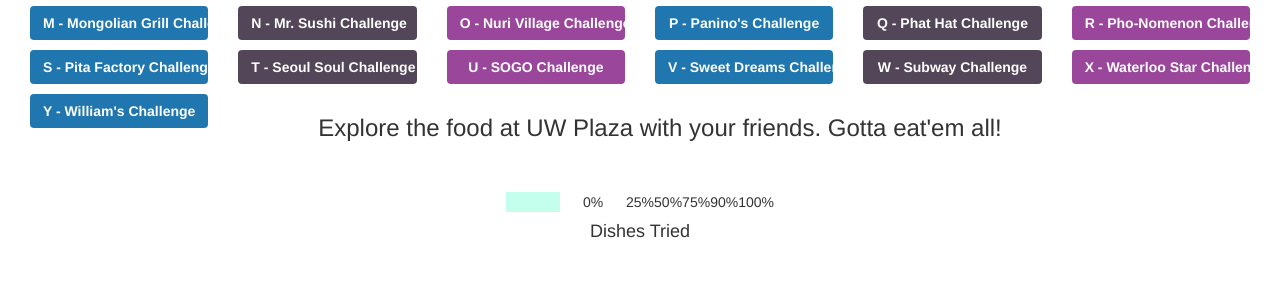
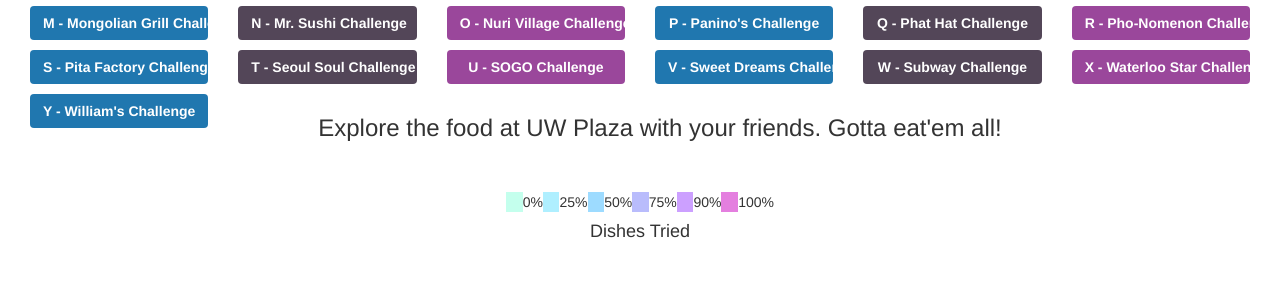
Before and after one commit to mattpk/uwplaza, a PHP site: page / in a window 1280 px wide; the page is wider, and only the part inside the window is pictured. Shown: the part 326-626 px from the top of that part. Run offline with PHP 8.4, Linux system fonts and the light colour scheme; data that the repository does not hold is empty.

Commit message:
FInal fix

```diff
--- a/style.css
+++ b/style.css
@@ -83,9 +83,5 @@ table.tablec {
 }
 
 table.table-bordered{
-	/*width: 90%;*/
+	width: 90%;
 }
-
-table.table-bordered th,td{
-	width:50%;
-}
```
